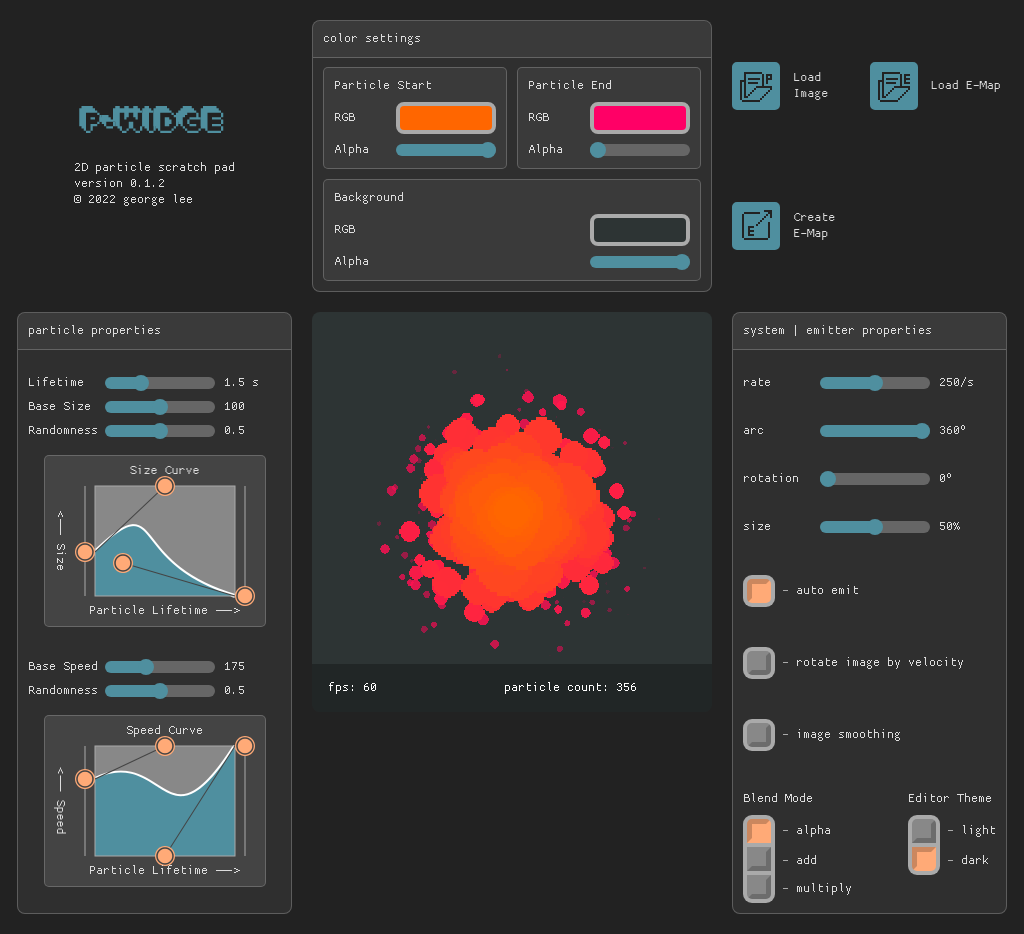
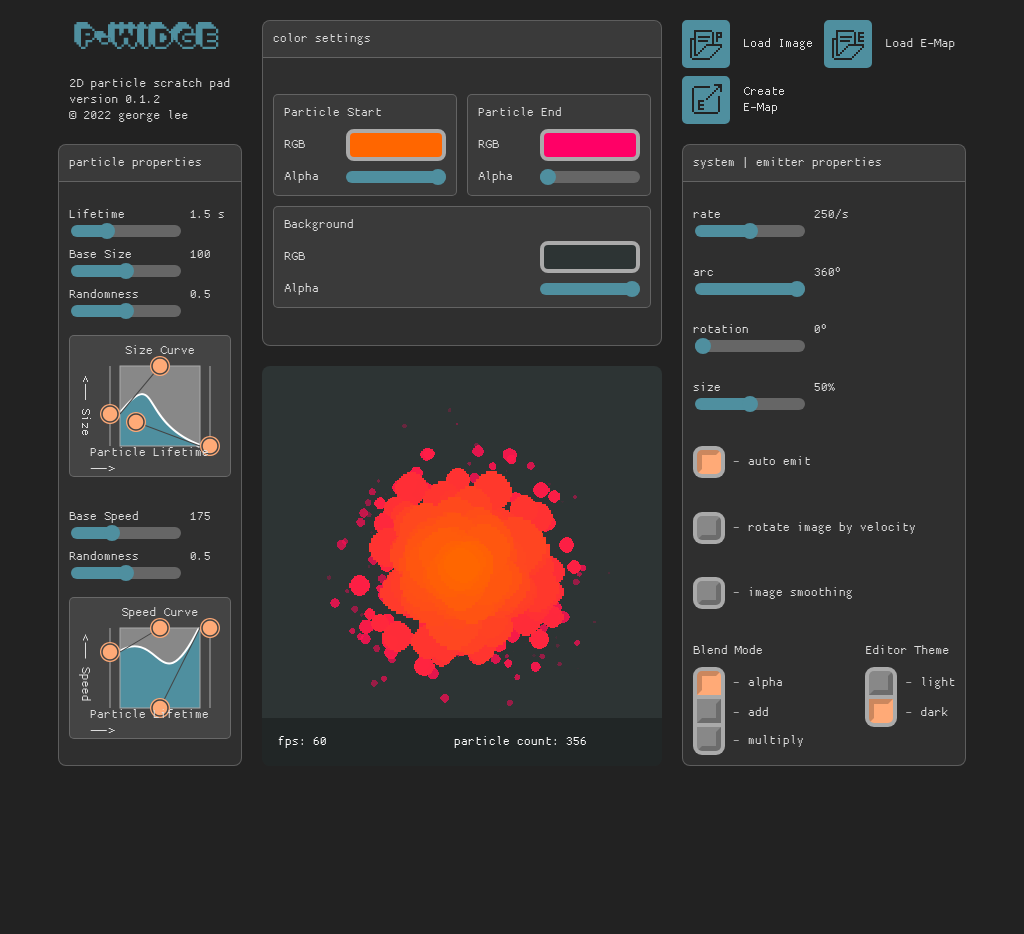
Before and after one commit to georgeolee/p-widge, a React (Create React App) app: page / in a window 1024 px wide. After the commit the page ends 800 px from the top, so only its background shows below. Built offline with nearby package versions, Linux system fonts and the light colour scheme.

Commit message:
more compact layout for medium sized screens

```diff
--- a/src/App.css
+++ b/src/App.css
@@ -332,8 +332,7 @@ body{
 
 .labeled-slider{
   display: grid;
-  grid-template-columns: 75px auto 4em;
-
+  grid-template-columns: 75px auto 3em;
 }
 
 .labeled-slider .slider{
@@ -342,6 +341,9 @@ body{
 .slider-input-wrapper{
   display: flex;
   align-items: center;
+}
+.slider-value{
+  overflow-x: visible;
 }
 .slider-value::before{
   content: ' ';
@@ -489,10 +491,23 @@ div.buttons > :nth-child(n + 3){
   margin-top: var(--control-spacing);
 }
 
+.radio-group-container{
+  display: flex;
+  justify-content: space-between;
+}
+
 .radio, .checkbox{
   display: flex;
   flex-direction: row;
   align-items: center;
+}
+
+.checkbox input{
+  flex-shrink: 0;
+}
+
+.checkbox-label{
+  flex-wrap: wrap;
 }
 
 input[type="checkbox"], input[type="radio"]{
@@ -547,11 +562,12 @@ input[type="checkbox"]:checked, input[type="radio"]:checked{
   border-left-color: var(--darker);
 }
 
-
-
-
+.radio-label, .checkbox-label{
+  margin-left: 0.5em;
+}
 .radio-label::before, .checkbox-label::before {
-  content: ' - ';
+  content: '-';
+  margin-right: 0.5em;
   color: var(--input-border-color);
 }
 
@@ -762,9 +778,72 @@ input[type="checkbox"]:checked, input[type="radio"]:checked{
 }
 @media screen and (min-width: 800px) and (max-width: 1149px){
 
+  .radio-group-container{
+    margin-top: 0;
+    flex-wrap: wrap;
+  }
+
+  .radio-group-container .radio-group{
+    margin-top: var(--control-spacing);
+  }
+
   .rgba-picker{
     --input-size: 100px;
   }
+
+  .controls-center{
+    grid-row: 1 / span 3;
+    margin-bottom: var(--col-gap);
+  }
+
+  .horizontal-gutter{
+    /* grid-row: 3; */
+    /* grid-column: 3; */
+  }
+
+  .p5-container{
+    grid-row: 4;
+  }
+
+
+  .controls-left, .controls-right{
+    grid-row: 3 / span 2;
+  }
+
+  body .App .bezier-input{
+    --bezier-canvas-width: 120px;
+    --bezier-canvas-height: 120px;
+    --bezier-control-size: 20px;
+  }
+
+  [data-tooltip]::after{
+    max-width: 200px;
+  }
+
+  .labeled-slider{
+
+    grid-template-columns: auto auto;
+    align-items: center;
+    justify-content: flex-start;
+  }
+
+  .labeled-slider .slider{
+    /* max-width: 80px; */
+
+    grid-row: 2;
+    grid-column: 1 / span 2;
+  }
+
+  .labeled-slider .slider-label{
+    grid-row: 1;
+    grid-column: 1;
+  }
+
+  .labeled-slider .slider-value{
+    grid-row: 1;
+    grid-column: 2;
+  }
+
 
   :root{
     --canvas-size: 400px;
@@ -774,7 +853,7 @@ input[type="checkbox"]:checked, input[type="radio"]:checked{
 }
 
 
-@media screen and (min-width: 1150px) {
+@media screen and (min-width: 1150px) and (max-width: 1279px) {
   :root{
     --canvas-size: 500px;
   }
@@ -785,6 +864,16 @@ input[type="checkbox"]:checked, input[type="radio"]:checked{
 
   .rgba-picker{
     --input-size: 70px;
+  }
+
+  .controls-center{
+    grid-row: 1 / span 3;
+  }
+
+  .p5-container{
+    grid-row: 4;
+    align-self: flex-end;
+    margin-top: var(--col-gap);
   }
 }
 
--- a/src/App.js
+++ b/src/App.js
@@ -23,10 +23,7 @@ const version = '0.1.2';
 *
         THIS : !
 
-        Color Lerping - WTH is going on with alpha channel? check rgba input, framemanager ; lerpcolor, tint docs for p5js
-
         stylesheet cleanup
-            > fixed mode canvas css
             > add in a landscape orientation?
 
         fixed mode - canvas position when embedding as fullsize iframe ; set top via css prop? *****
@@ -234,7 +231,7 @@ function App() {
           defaultValue={1.5}
           step={0.01}
           func={n => particleSettings.particleLifetime = n}
-          suffix=' s'
+          suffix=' s'
           tooltip='How many seconds each particle remains active for after being emitted.'/>
 
 
@@ -370,7 +367,7 @@ function App() {
 
 
 
-        <div style={{display:'flex', justifyContent:'space-between'}}>
+        <div className='radio-group-container'>
           <div className='radio-group'>
             <RadioHeader label='Blend Mode'/>
             <Radio
@@ -402,15 +399,13 @@ function App() {
               name='editor-theme'
               label='light'
               func={()=>document.body.classList.remove('dark')}
-              checked={!isNightTime}
-              tooltip='A cheery red color theme.'/>
+              checked={!isNightTime} />
 
             <Radio
               name='editor-theme'
               label='dark'
               func={()=>{document.body.classList.add('dark')}}
-              checked={isNightTime}
-              tooltip='A subdued blue theme. Cut your eyes some slack!'/>
+              checked={isNightTime} />
           </div>
 
         </div>
```
